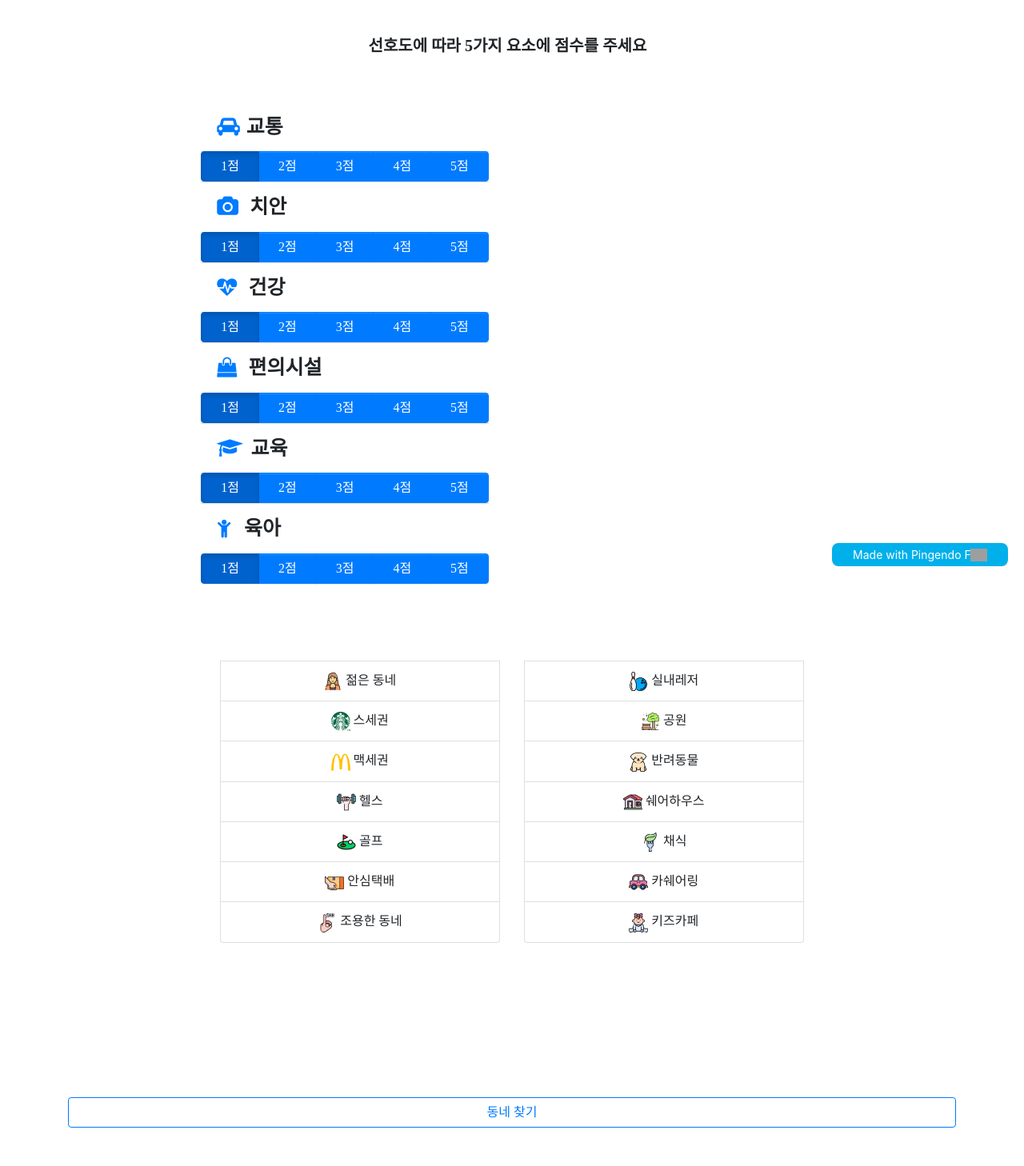
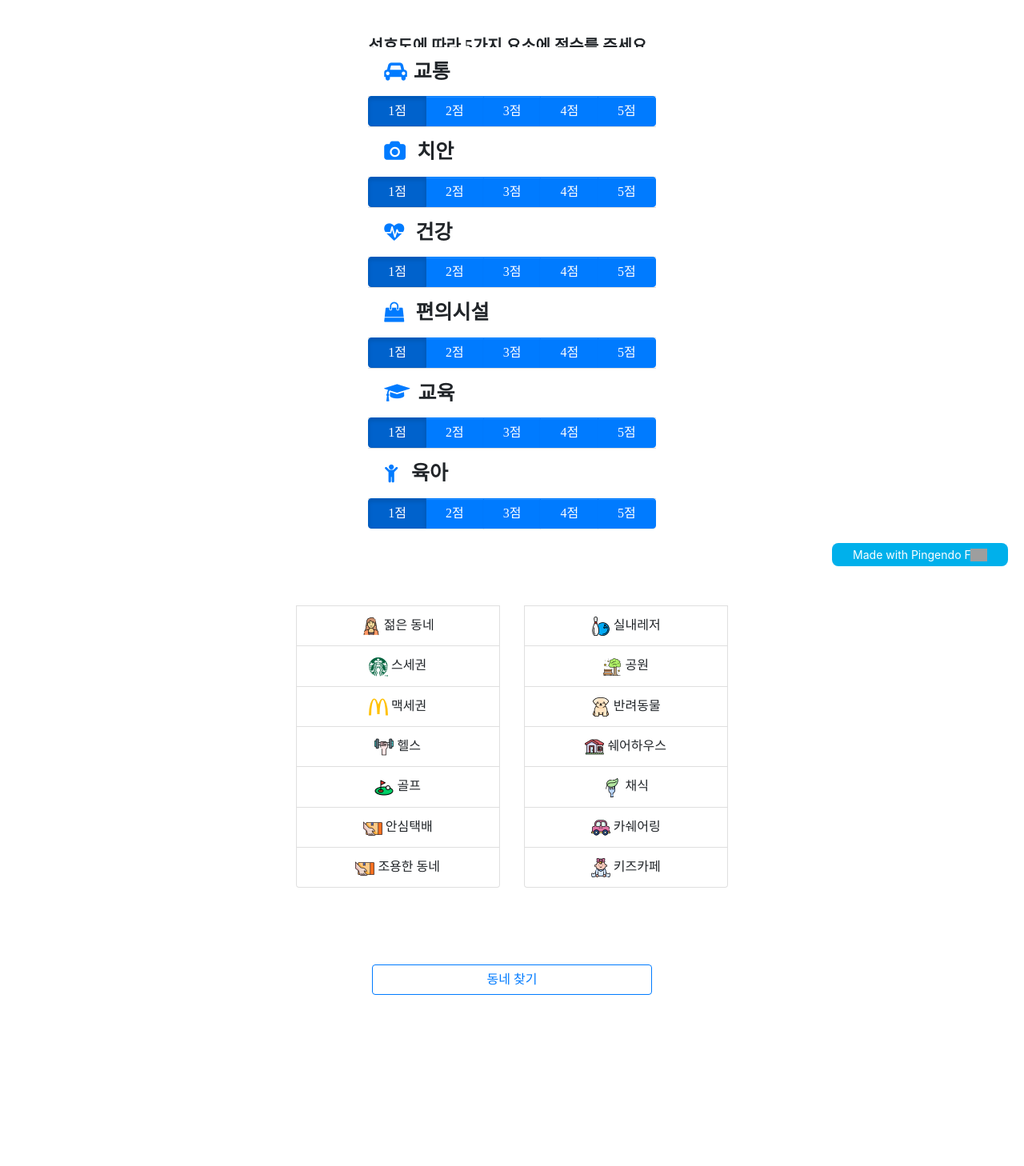
Before and after one commit to Jungrim/-FINAL_PJT_4, a Django app: template MZ_recommend_system/templates/recommend_app/recommendation.html in a window 1280 px wide. Shown: the part 72-1530 px from the top of the page at 80% size. After the commit the page ends 1316 px from the top, so only its background shows below. Run offline with Django 4.2, Linux system fonts and the light colour scheme; the template is opened without the code that fills it, so the values that code supplies are empty; some libraries are stand-ins or nearby versions; some web fonts are replaced; grey boxes are pictures that could not be loaded.

Commit message:
recommendation 그리드 재정비

```diff
--- a/MZ_recommend_system/templates/recommend_app/recommendation.html
+++ b/MZ_recommend_system/templates/recommend_app/recommendation.html
@@ -53,8 +53,9 @@ img{
 }
 
 #buttongroupstar{
-  margin-left : -20%;
-  margin-top: 5%;
+  margin-top : -10%;
+
+
 
 }
 
@@ -65,7 +66,9 @@ img{
 }
 #listbuttongroup{
 
-  margin-left:
+
+
+
 
 }
 
@@ -84,17 +87,16 @@ img{
         </div>
       </div>
     </div>
-    <div class="py-5  " id="allfeatuers">
-      <div class="container">
-        <div class="row d-flex justify-content-center  ">
+  <div class="py-5 ">
+    <div class="container ">
+      <div class="row ">
         <div class="col-md-4"></div>
-
-          <div class="col-md-4 d-flex justify-content-center " id="buttongroupstar">
-            <ul class="list-group list-group-flush " id="star5">
+        <div class="col-md-4 d-flex justify-content-center" id="buttongroupstar">
+          <ul class="list-group list-group-flush " id="star5" >
             <li class="list-group-item"><i class="fa text-primary mr-2 fa-car"></i>교통</li>
             <div class="btn-group btn-group-toggle" data-toggle="buttons">
               <label class="btn btn-primary px-4 active">
-                  <input type="radio" name="transportation" id="transportation" value="1" checked> 1점 </label>
+                <input type="radio" name="transportation" id="transportation" value="1" checked=""> 1점 </label>
               <label class="btn btn-primary px-4">
                 <input type="radio" name="transportation" id="transportation" value="2"> 2점 </label>
               <label class="btn btn-primary px-4">
@@ -107,7 +109,7 @@ img{
             <li class="list-group-item"><i class="fa text-primary mr-2 fa-camera"></i>&nbsp;치안</li>
             <div class="btn-group btn-group-toggle" data-toggle="buttons">
               <label class="btn btn-primary px-4 active">
-                  <input type="radio" name="safety" id="safety" value="1" checked> 1점 </label>
+                <input type="radio" name="safety" id="safety" value="1" checked=""> 1점 </label>
               <label class="btn btn-primary px-4">
                 <input type="radio" name="safety" id="safety" value="2"> 2점 </label>
               <label class="btn btn-primary px-4">
@@ -120,7 +122,7 @@ img{
             <li class="list-group-item"><i class="fa text-primary mr-2 fa-heartbeat"></i>&nbsp;건강</li>
             <div class="btn-group btn-group-toggle" data-toggle="buttons">
               <label class="btn btn-primary px-4 active">
-                  <input type="radio" name="medical" id="medical" value="1" checked> 1점 </label>
+                <input type="radio" name="medical" id="medical" value="1" checked=""> 1점 </label>
               <label class="btn btn-primary px-4">
                 <input type="radio" name="medical" id="medical" value="2"> 2점 </label>
               <label class="btn btn-primary px-4">
@@ -133,7 +135,7 @@ img{
             <li class="list-group-item"><i class="fa text-primary mr-2 fa-shopping-bag"></i>&nbsp;편의시설</li>
             <div class="btn-group btn-group-toggle" data-toggle="buttons">
               <label class="btn btn-primary px-4 active">
-                  <input type="radio" name="facilities" id="facilities" value="1" checked> 1점 </label>
+                <input type="radio" name="facilities" id="facilities" value="1" checked=""> 1점 </label>
               <label class="btn btn-primary px-4">
                 <input type="radio" name="facilities" id="facilities" value="2"> 2점 </label>
               <label class="btn btn-primary px-4">
@@ -146,7 +148,7 @@ img{
             <li class="list-group-item"><i class="fa text-primary mr-1 fa-graduation-cap"></i>&nbsp;교육</li>
             <div class="btn-group btn-group-toggle " data-toggle="buttons">
               <label class="btn btn-primary px-4 active">
-                  <input type="radio" name="education" id="education" value="1" checked> 1점 </label>
+                <input type="radio" name="education" id="education" value="1" checked=""> 1점 </label>
               <label class="btn btn-primary px-4">
                 <input type="radio" name="education" id="education" value="2"> 2점 </label>
               <label class="btn btn-primary px-4">
@@ -159,7 +161,7 @@ img{
             <li class="list-group-item"><i class="fa fa-child text-primary mr-3 fa-child-cap"></i>육아</li>
             <div class="btn-group btn-group-toggle" data-toggle="buttons">
               <label class="btn btn-primary px-4 active">
-                  <input type="radio" name="parenting" id="parenting" value="1" checked> 1점 </label>
+                <input type="radio" name="parenting" id="parenting" value="1" checked=""> 1점 </label>
               <label class="btn btn-primary px-4">
                 <input type="radio" name="parenting" id="parenting" value="2"> 2점 </label>
               <label class="btn btn-primary px-4">
@@ -170,97 +172,83 @@ img{
                 <input type="radio" name="parenting" id="parenting" value="5"> 5점 </label>
             </div>
           </ul>
-
         </div>
-
-          <div class="col-md-6"></div>
+        <div class="col-md-4"></div>
       </div>
     </div>
   </div>
-    <div class="py-5" style="">
-      <div class="container" id="listbuttongroup">
-
-        <div class="row justify-content-center">
-
-          <div class="col-md-4" style="">
+  <div class="py-5" >
+    <div class="container">
+      <div class="row">
+        <div class="col-md-3"></div>
+        <div class="col-md-3">
           <div class="list-group text-center">
-              <input type="hidden" name="noise_vibration_num" value=0>
-              <input type="hidden" name="mz_pop_cnt" value=0>
-              <input type="hidden" name="starbucks_num" value=0>
-              <input type="hidden" name="mc_num" value=0>
-              <input type="hidden" name="gym_num" value=0>
-              <input type="hidden" name="golf_num" value=0>
-              <input type="hidden" name="safe_dlvr_num" value=0>
-
-              <input type="checkbox" name="noise_vibration_num" value=1 id="noise_vibration_num">
-              <input type="checkbox" name="mz_pop_cnt" value=1 id="mz_pop_cnt">
+            <input type="hidden" name="noise_vibration_num" value="0">
+            <input type="hidden" name="mz_pop_cnt" value="0">
+            <input type="hidden" name="starbucks_num" value="0">
+            <input type="hidden" name="mc_num" value="0">
+            <input type="hidden" name="gym_num" value="0">
+            <input type="hidden" name="golf_num" value="0">
+            <input type="hidden" name="safe_dlvr_num" value="0">
+            <input type="checkbox" name="noise_vibration_num" value="1" id="noise_vibration_num">
+            <input type="checkbox" name="mz_pop_cnt" value="1" id="mz_pop_cnt">
             <label class="list-group-item" for="mz_pop_cnt"><img src="../../static/img/free-icon-girl-4440876.png"> 젊은 동네</label>
-              <input type="checkbox" name="starbucks_num" value=1 id="starbucks_num">
+            <input type="checkbox" name="starbucks_num" value="1" id="starbucks_num">
             <label class="list-group-item" for="starbucks_num"><img src="../../static/img/free-icon-starbucks-5977591.png"> 스세권</label>
-              <input type="checkbox" name="mc_num" value=1 id="mc_num">
+            <input type="checkbox" name="mc_num" value="1" id="mc_num">
             <label class="list-group-item" for="mc_num"><img src="../../static/img/free-icon-mcdonalds-732217.png"> 맥세권</label>
-              <input type="checkbox" name="gym_num" value=1 id="gym_num">
+            <input type="checkbox" name="gym_num" value="1" id="gym_num">
             <label class="list-group-item" for="gym_num"><img src="../../static/img/free-icon-exercise-2928160.png"> 헬스</label>
-              <input type="checkbox" name="golf_num" value=1 id="golf_num">
-              <label class="list-group-item" for="golf_num" ><img src="../../static/img/free-icon-golf-5929982.png"> 골프</label>
-              <input type="checkbox" name="safe_dlvr_num" value=1 id="safe_dlvr_num">
-              <label class="list-group-item" for="safe_dlvr_num" ><img src="../../static/img/free-icon-courier-5310800.png"> 안심택배</label>
-              <input type="checkbox" name="noise_vibration_num" value=1 id="noise_vibration_num">
-              <label class="list-group-item" for="noise_vibration_num" ><img src="../../static/img/shh.png" style="width : 8%;"> 조용한 동네</label>
+            <input type="checkbox" name="golf_num" value="1" id="golf_num">
+            <label class="list-group-item" for="golf_num"><img src="../../static/img/free-icon-golf-5929982.png"> 골프</label>
+            <input type="checkbox" name="safe_dlvr_num" value="1" id="safe_dlvr_num">
+            <label class="list-group-item" for="safe_dlvr_num"><img src="../../static/img/free-icon-courier-5310800.png"> 안심택배</label>
+            <input type="checkbox" name="noise_vibration_num" value="1" id="noise_vibration_num">
+            <label class="list-group-item" for="noise_vibration_num"><img src="../../static/img/free-icon-courier-5310800.png"> 조용한 동네</label>
           </div>
         </div>
-          <div class="col-md-4" style="">
+        <div class="col-md-3">
           <div class="list-group text-center">
-
-
-              <input type="hidden" name="leisure_num" value=0>
-              <input type="hidden" name="park_num" value=0>
-              <input type="hidden" name="ani_hspt_num" value=0>
-              <input type="hidden" name="coliving_num" value=0>
-              <input type="hidden" name="vegan_cnt" value=0>
-              <input type="hidden" name="car_shr_num" value=0>
-              <input type="hidden" name="kids_num" value=0>
-
-              <input type="checkbox" name="leisure_num" value=1 id="leisure_num">
+            <input type="hidden" name="leisure_num" value="0">
+            <input type="hidden" name="park_num" value="0">
+            <input type="hidden" name="ani_hspt_num" value="0">
+            <input type="hidden" name="coliving_num" value="0">
+            <input type="hidden" name="vegan_cnt" value="0">
+            <input type="hidden" name="car_shr_num" value="0">
+            <input type="hidden" name="kids_num" value="0">
+            <input type="checkbox" name="leisure_num" value="1" id="leisure_num">
             <label class="list-group-item" for="leisure_num"><img src="../../static/img/free-icon-bowling-ball-3390655.png"> 실내레저</label>
-              <input type="checkbox" name="park_num" value=1 id="park_num">
+            <input type="checkbox" name="park_num" value="1" id="park_num">
             <label class="list-group-item" for="park_num"><img src="../../static/img/free-icon-park-2841090.png"> 공원</label>
-              <input type="checkbox" name="ani_hspt_num" value=1 id="ani_hspt_num">
+            <input type="checkbox" name="ani_hspt_num" value="1" id="ani_hspt_num">
             <label class="list-group-item" for="ani_hspt_num"><img src="../../static/img/free-icon-puppy-1959967.png"> 반려동물</label>
-              <input type="checkbox" name="coliving_num" value=1 id="coliving_num">
+            <input type="checkbox" name="coliving_num" value="1" id="coliving_num">
             <label class="list-group-item" for="coliving_num"><img src="../../static/img/free-icon-house-4820648.png"> 쉐어하우스</label>
-              <input type="checkbox" name="vegan_cnt" value=1 id="vegan_cnt">
-              <label class="list-group-item" for="vegan_cnt" ><img src="../../static/img/free-icon-vegan-4773476.png"> 채식</label>
-              <input type="checkbox" name="car_shr_num" value=1 id="car_shr_num">
-              <label class="list-group-item" for="car_shr_num" ><img src="../../static/img/free-icon-toy-car-3094177.png"> 카쉐어링</label>
-              <input type="checkbox" name="kids_num" value=1 id="kids_num">
-              <label class="list-group-item" for="kids_num" ><img src="../../static/img/free-icon-baby-girl-3320134.png"> 키즈카페</label>
+            <input type="checkbox" name="vegan_cnt" value="1" id="vegan_cnt">
+            <label class="list-group-item" for="vegan_cnt"><img src="../../static/img/free-icon-vegan-4773476.png"> 채식</label>
+            <input type="checkbox" name="car_shr_num" value="1" id="car_shr_num">
+            <label class="list-group-item" for="car_shr_num"><img src="../../static/img/free-icon-toy-car-3094177.png"> 카쉐어링</label>
+            <input type="checkbox" name="kids_num" value="1" id="kids_num">
+            <label class="list-group-item" for="kids_num"><img src="../../static/img/free-icon-baby-girl-3320134.png"> 키즈카페</label>
           </div>
         </div>
-        </div>
-      </div>
-    </div>
-    <div class="py-5" style="">
-      <div class="container">
-        <div class="row">
-          <div class="col-md-6">
-          </div>
-          <div class="col-md-6">
-          </div>
-          </div>
+        <div class="col-md-3"></div>
       </div>
     </div>
   </div>
   <div class="py-5">
     <div class="container">
       <div class="row">
-          <div class="col-md-12">
+        <div class="col-md-4"></div>
+        <div class="col-md-4">
           <input type="hidden" name="username" id="username" value="{{user.username}}">
           <button type="submit" class="btn btn-outline-primary btn-block" href="#">동네 찾기 </button>
         </div>
+        <div class="col-md-4"></div>
       </div>
     </div>
   </div>
+
 </form>
   <script src="https://code.jquery.com/jquery-3.3.1.slim.min.js" integrity="sha384-q8i/X+965DzO0rT7abK41JStQIAqVgRVzpbzo5smXKp4YfRvH+8abtTE1Pi6jizo" crossorigin="anonymous"></script>
   <script src="https://cdnjs.cloudflare.com/ajax/libs/popper.js/1.14.6/umd/popper.min.js" integrity="sha384-wHAiFfRlMFy6i5SRaxvfOCifBUQy1xHdJ/yoi7FRNXMRBu5WHdZYu1hA6ZOblgut" crossorigin="anonymous"></script>
```
Lines whose indentation alone changed are shown as unchanged.
